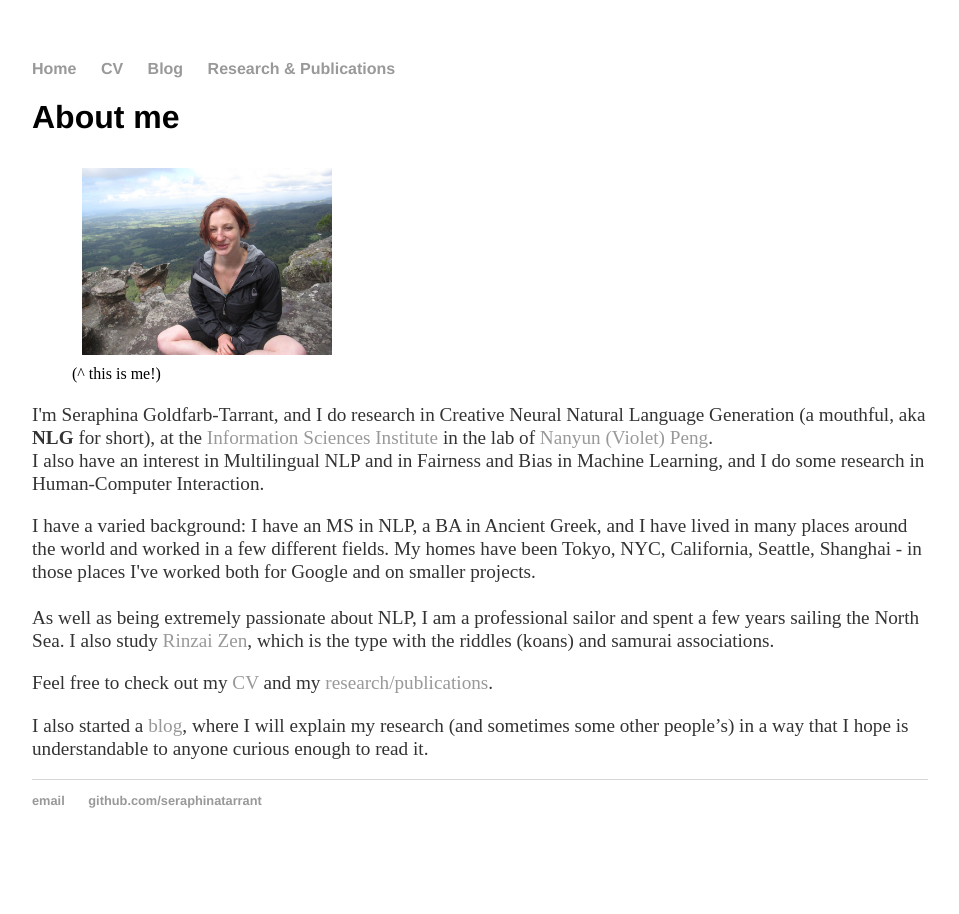
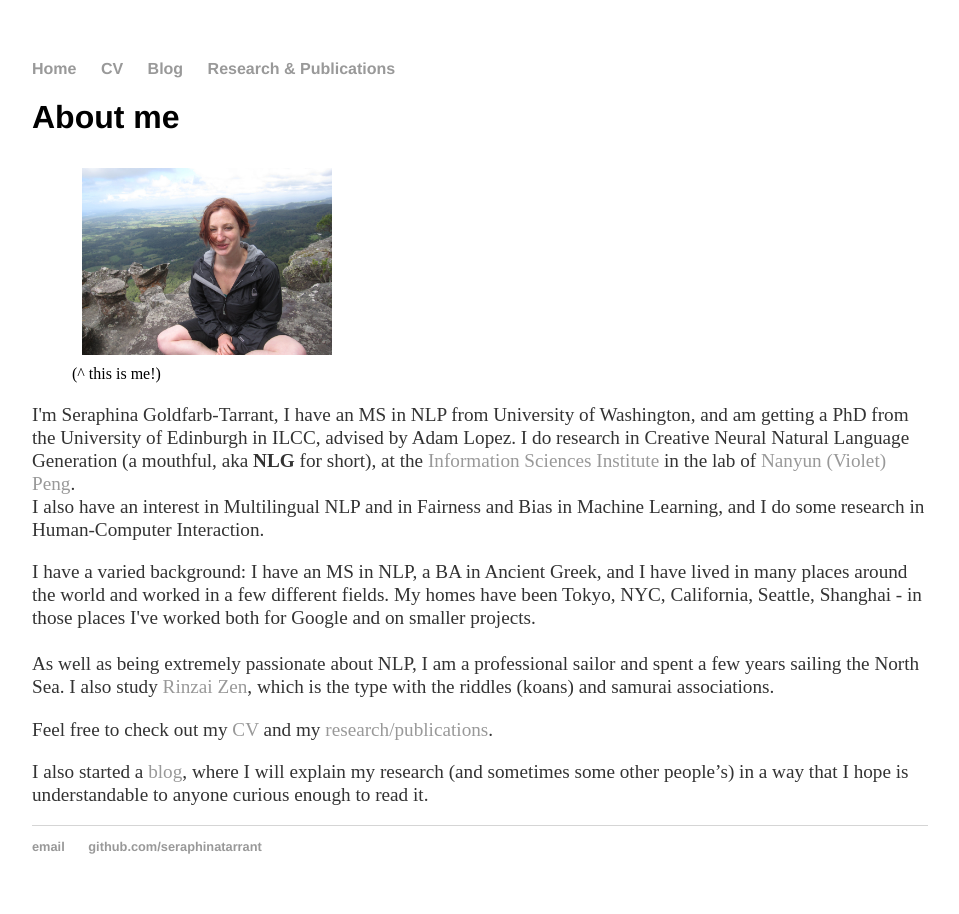
Before and after one commit to seraphinatarrant/seraphinatarrant.github.io, a Jekyll site: the page built from index.html, in a window 1280 px wide. Shown: the whole page, without its empty margins (160-1119 px from the left). Built offline with Jekyll 4.4.1, drawn with Linux system fonts in a browser that asks for light colours.

Commit message:
bio update

```diff
--- a/index.html
+++ b/index.html
@@ -8,7 +8,9 @@ title: Seraphina Goldfarb-Tarrant
 	file="images/seraphina_kangaroo_valley.jpeg" padding="10px"
 	alt="photo of Seraphina" caption=" (^ this is me!)" %}
 
-	<p>I'm Seraphina Goldfarb-Tarrant, and I do research in Creative Neural Natural Language Generation (a mouthful, aka <strong>NLG</strong> for short),
+	<p>I'm Seraphina Goldfarb-Tarrant, I have an MS in NLP from University of Washington, and
+		am getting a PhD from the University of Edinburgh in ILCC, advised by Adam Lopez.
+		I do research in Creative Neural Natural Language Generation (a mouthful, aka <strong>NLG</strong> for short),
 		at the <a href="https://www.isi.edu/">Information Sciences Institute </a> in the lab of
 		<a href="https://violetpeng.github.io/">Nanyun (Violet) Peng</a>.
 		<br>
```
